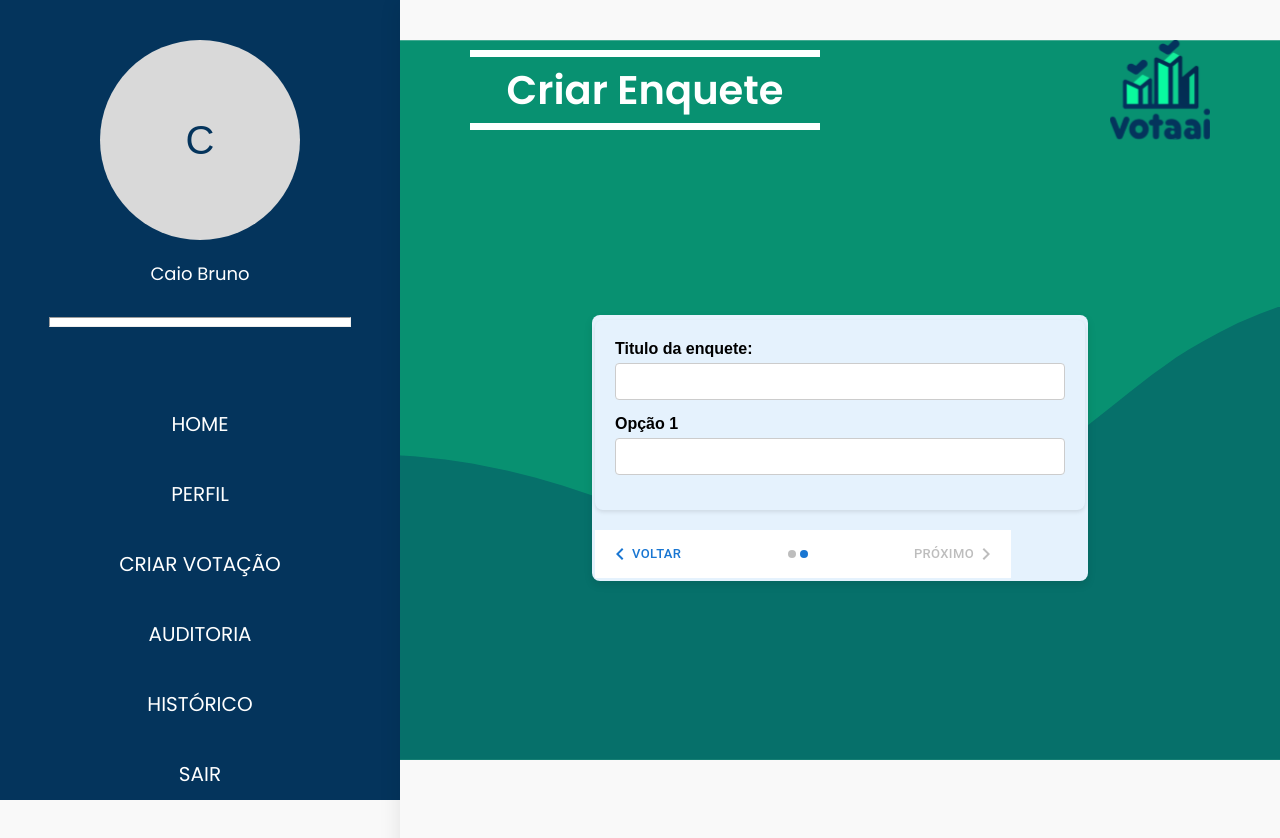
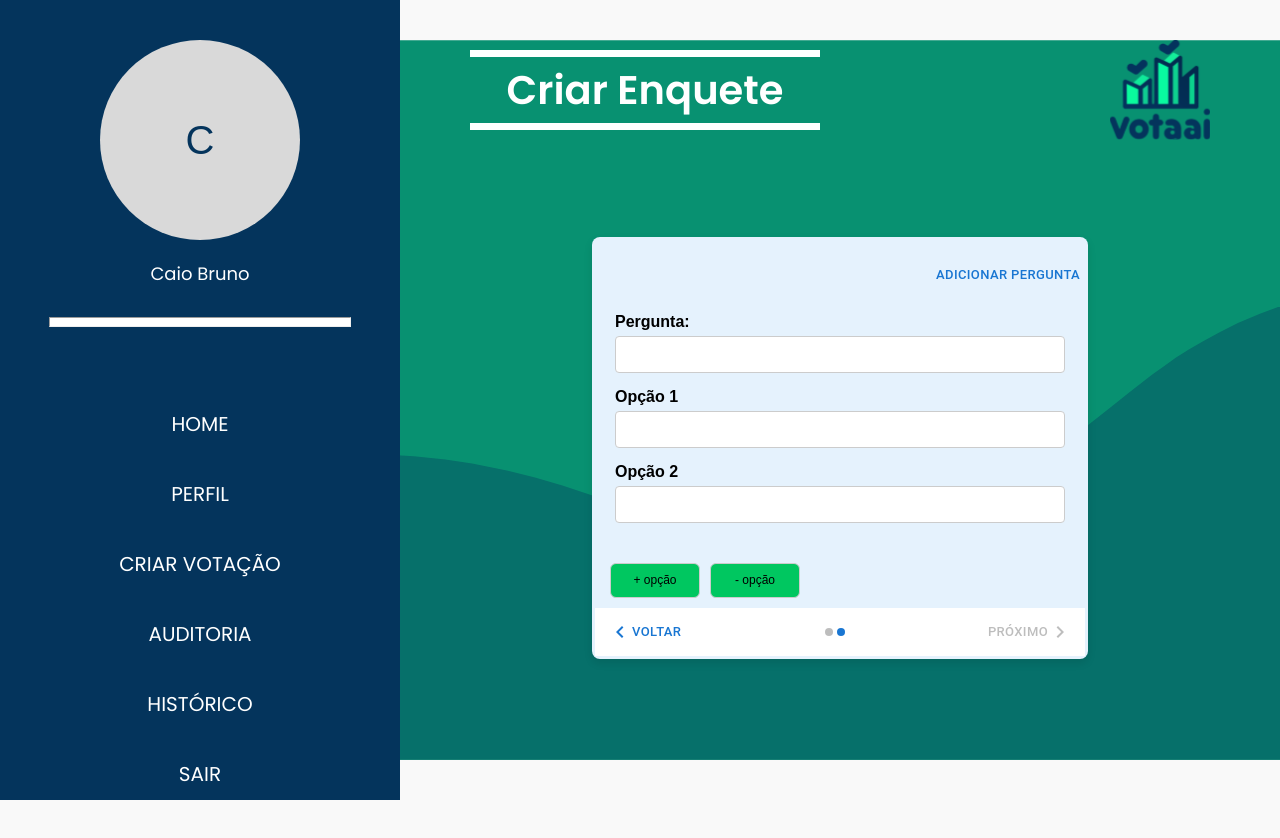
Before and after one commit to HiveSoft-UEFS/votaai-frontend, a React (Create React App) app in the folder app/: page / in a window 1280 px wide. Both pictures are taken after a click on the button "PRÓXIMO". Shown: the top 838 px of the page. Built offline with nearby package versions, Linux system fonts and the light colour scheme.

Commit message:
Quase finalização da tela de criar enquete

```diff
--- a/app/src/components/pollModal/Options.tsx
+++ b/app/src/components/pollModal/Options.tsx
@@ -1,3 +1,4 @@
+import React from 'react'
 import { RadioButtonUnchecked, RadioButtonChecked} from '@mui/icons-material';
 import { Checkbox, Box} from '@mui/material';
 import { useEffect, useState } from 'react';
--- a/app/src/pages/CreatePollPage/CreatePoll.css
+++ b/app/src/pages/CreatePollPage/CreatePoll.css
@@ -17,16 +17,15 @@ body {
     height: 112vh;
     min-width: 800px;
     margin: auto;
-    box-shadow: 0 2px 20px rgba(0, 0, 0, 0.1);
 }
 
 
 .create-poll-form {
+    display: block;
     align-items: center;
     padding: 20px;
     margin: 2px auto;
     border-radius: 8px;
-    box-shadow: 0 2px 4px rgba(0, 0, 0, 0.1);
     max-width: 450px;
     max-height: 900px;
 }
@@ -35,6 +34,7 @@ body {
     margin-bottom: 10px;
     font-weight: bold;
 }
+
 
 .create-poll-form input[type="text"],
 .create-poll-form input[type="datetime-local"],
@@ -48,13 +48,61 @@ body {
     border-radius: 4px;
 }
 
-.create-poll-form input[type="checkbox"] {
-    margin-right: 10px;
+
+.checkbox {
+    display: flex;
+    justify-content: space-between;
+    padding: 10px;
+}
+
+.checkbox-public-private, .checkbox-only-multiple {
+    display: flex;
+    flex-direction: column;
+    align-items: flex-start;
+    flex: 1;
+}
+
+.checkbox-only-multiple {
+    align-items: flex-start;
 }
 
 
-.checkbox-section {
-    display: grid;
-    flex-direction: column;
+
+.adicionar-remover-pag{
+    display: flex;
+    justify-content: right;
+    font-size: 5px;
+}
+
+.button-carosel{
+    display: flex;
+    justify-content: center;
+
+}
+
+.buttom-add-remove-options{
+    display: flex;
+    margin-left: 10px;
+    margin-right: 10px;
+    margin-top: 5px;
+    margin-bottom: auto;
+}
+
+.buttom-add-remove-options button{
     text-align: center;
+    background-color: #00c760;
+    color: rgb(0, 0, 0);
+    margin-left: 5px;
+    margin-right: 5px;
+    padding: 2%;
+    font-size: 12px;
+    width: 90px; /* Defina a largura desejada */
+    height: 35px; /* Defina a altura desejada */
+    border: 1px solid #ccc;
+    border-radius: 6px;
 }
+
+.buttom-add-remove-options button:hover{
+    background-color: rgb(1, 142, 71);
+
+}
--- a/app/src/pages/CreatePollPage/CreatePoll.tsx
+++ b/app/src/pages/CreatePollPage/CreatePoll.tsx
@@ -16,16 +16,78 @@ const CreatePoll = () => {
     const [ePrivado, setEPrivado] = useState(false);
     const [multiplaEscolha, setMultiplaEscolha] = useState(false);
     const [escolhaUnica, setEscolhaUnica] = useState(false);
-
-
+    const [pages, setPages] = useState([{ id: 1, titulo: "", opcoes: [{ id: 1, valor: "" }, { id: 2, valor: "" }] }]);
+    const [ativarStep, setAtivarStep] = useState(0);
 
     const tema = useTheme();
+
     const handleSubmit = (event: React.FormEvent<HTMLFormElement>) => {
         event.preventDefault();
     };
-    const [ativarStep, setAtivarStep] = React.useState(0);
 
-    const [arraySteps, setArraySteps] = React.useState([
+    const handleChangeOpcao = (pageId: number, opcaoId: number, valor: string) => {
+        setPages(pages.map(page =>
+            page.id === pageId ? { ...page, opcoes: page.opcoes.map(opcao => opcao.id === opcaoId ? { ...opcao, valor } : opcao) } : page
+        ));
+    };
+
+    const adicionarOpcao = (pageId: number) => {
+        setPages(pages.map(page =>
+            page.id === pageId ? { ...page, opcoes: [...page.opcoes, { id: page.opcoes.length + 1, valor: "" }] } : page
+        ));
+    };
+
+    const removerOpcao = (pageId: number) => {
+        setPages(pages.map(page =>
+            page.id === pageId ? { ...page, opcoes: page.opcoes.slice(0, -1) } : page
+        ));
+    };
+
+    const adicionarPagina = () => {
+        setPages([...pages, { id: pages.length + 1, titulo: "", opcoes: [{ id: 1, valor: "" }, { id: 2, valor: "" }] }]);
+    };
+
+    const removerPagina = () => {
+        if (pages.length > 1) {
+            const newPages = pages.slice(0, -1);
+            setPages(newPages);
+            setAtivarStep(prev => Math.min(prev, newPages.length));
+        }
+    };
+
+    const handleTituloPaginaChange = (pageId: number, valor: string) => {
+        setPages(pages.map(page => page.id === pageId ? { ...page, titulo: valor } : page));
+    };
+
+    const proximoStep = () => {
+        setAtivarStep((prevAtivarStep) => Math.min(prevAtivarStep + 1, pages.length));
+    };
+
+    const anteriorStep = () => {
+        setAtivarStep((prevAtivarStep) => Math.max(prevAtivarStep - 1, 0));
+    };
+
+    return (
+        <div className="div-main">
+            <BasePage username="Caio Bruno" title="Criar Enquete">
+                <div className="center-content">
+                    <div style={{ backgroundColor: 'rgb(229, 242, 253)', boxShadow: '0 4px 8px rgba(0,0,0,0.1)', padding: '3px', borderRadius: '8px', }}>
+                        {ativarStep === pages.length && (
+                            <div className="adicionar-remover-pag">
+                                <>
+                                <Button size="small" onClick={adicionarPagina} style={{ marginTop: '20px' }}>
+                                    Adicionar pergunta
+                                </Button>
+                                {pages.length > 1 && (
+                                    <Button size="small" onClick={removerPagina} style={{ marginTop: '20px', marginLeft: '10px' }}>
+                                        Remover pergunta
+                                    </Button>
+                                )}
+                                </>
+                            </div>
+                        )}
+
+                        {ativarStep === 0 && (
                             <div key="step0">
                                 <form className="create-poll-form" onSubmit={handleSubmit}>
                                     <label>
@@ -52,7 +114,8 @@ const CreatePoll = () => {
                                         />
                                     </label>
 
-                <div className="checkbox-section">
+                                    <div className="checkbox">
+                                        <div className="checkbox-public-private">
                                             <label className="check-Publica-privada">
                                                 <input
                                                     type="checkbox"
@@ -60,7 +123,8 @@ const CreatePoll = () => {
                                                     onChange={() => { setEPublico(true); setEPrivado(false); }}
                                                 />
                                                 Enquete Pública
-
+                                            </label>
+                                            <label className="check-Publica-privada">
                                                 <input
                                                     type="checkbox"
                                                     checked={ePrivado}
@@ -68,7 +132,9 @@ const CreatePoll = () => {
                                                 />
                                                 Enquete Privada
                                             </label>
+                                        </div>
 
+                                        <div className="checkbox-only-multiple">
                                             <label className="check-unica-multipla">
                                                 <input
                                                     type="checkbox"
@@ -76,7 +142,8 @@ const CreatePoll = () => {
                                                     onChange={() => { setEscolhaUnica(true); setMultiplaEscolha(false); }}
                                                 />
                                                 Escolha Única
-
+                                            </label>
+                                            <label className="check-unica-multipla">
                                                 <input
                                                     type="checkbox"
                                                     checked={multiplaEscolha}
@@ -85,75 +152,58 @@ const CreatePoll = () => {
                                                 Multipla Escolha
                                             </label>
                                         </div>
+                                    </div>
 
                                 </form>
+                            </div>
+                        )}
 
-        </div>,
-
-        <div key="step1">
+                        {pages.map((page, index) => (
+                            ativarStep === (index + 1) && (
+                                <div key={`step${index + 1}`}>
                                     <form className="create-poll-form">
                                         <label>
-                    Titulo da enquete:
+                                            Pergunta:
                                             <input
                                                 type="text"
-                        value={titulo}
-                        onChange={(e) => setTitulo(e.target.value)}
+                                                value={page.titulo}
+                                                onChange={(e) => handleTituloPaginaChange(page.id, e.target.value)}
                                             />
                                         </label>
-
-                <label>
-                Opção 1
+                                        {page.opcoes.map(opcao => (
+                                            <label key={opcao.id}>
+                                                Opção {opcao.id}
                                                 <input
                                                     type="text"
-                        value={titulo}
-                        onChange={(e) => setTitulo(e.target.value)}></input>
-
+                                                    value={opcao.valor}
+                                                    onChange={(e) => handleChangeOpcao(page.id, opcao.id, e.target.value)}
+                                                />
                                             </label>
+                                        ))}
+                                    </form>
+                                    <div className="buttom-add-remove-options">
+                                        <button onClick={() => adicionarOpcao(page.id)}>+ opção</button>
+                                        <button onClick={() => removerOpcao(page.id)}>- opção</button>
+                                    </div>
+                                </div>
+                            )
+                        ))}
 
 
-            </form>
-
-        </div>
-    ])
-
-
-
-    const proximoStep = () => {
-        setAtivarStep((prevAtivarStep) => prevAtivarStep + 1);
-      };
-
-      const anteriorStep = () => {
-        setAtivarStep((prevAtivarStep) => prevAtivarStep - 1);
-    };
-
-    const adicionarStep = () => {
-        const novoIndeceStep = arraySteps.length;
-        const novoStep = <div key={'step${novoIndeceStep}'}></div>;
-        setArraySteps([...arraySteps, novoStep])
-
-    }
-
-    return (
-
-        <div className="div-main">
-            <BasePage username="Caio Bruno" title="Criar Enquete">
-                <div className="center-content">
-                    {/*</BasePage>*/}
-                    <div style={{ backgroundColor: 'rgb(229, 242, 253)', boxShadow: '0 4px 8px rgba(0,0,0,0.1)', padding: '3px', borderRadius: '8px',}}>
-                        {arraySteps[ativarStep]}
+                        <div className="button-carosel">
                             <MobileStepper
                                 variant="dots"
-                            steps={arraySteps.length}
+                                steps={pages.length + 1}
                                 position="static"
                                 activeStep={ativarStep}
-                            sx={{maxWidth: 400, flexGrow: 1, marginTop: '20px'}}
+                                sx={{ maxWidth: 500, flexGrow: 1, marginTop: '10px', color: '#04345c'}}
                                 nextButton={
-                            <Button size="small" onClick={proximoStep} disabled={ativarStep === arraySteps.length -1}>
+                                    <Button size="small" onClick={proximoStep} disabled={ativarStep === pages.length}>
                                         Próximo
                                         {tema.direction === 'rtl' ? (
                                             <KeyboardArrowLeft />
                                         ) : (
-                                    <KeyboardArrowRight/>
+                                            <KeyboardArrowRight />
                                         )}
                                     </Button>
                                 }
@@ -167,32 +217,14 @@ const CreatePoll = () => {
                                         Voltar
                                     </Button>
                                 }
+                            />
+                        </div>
 
-                        />
+
                     </div>
                 </div>
             </BasePage>
         </div>
-
-
-
-
-
-
-
-
-
-
-
-
-
-
-
-
-
-
-
-
     );
 };
 
```
Lines whose indentation alone changed are shown as unchanged.
